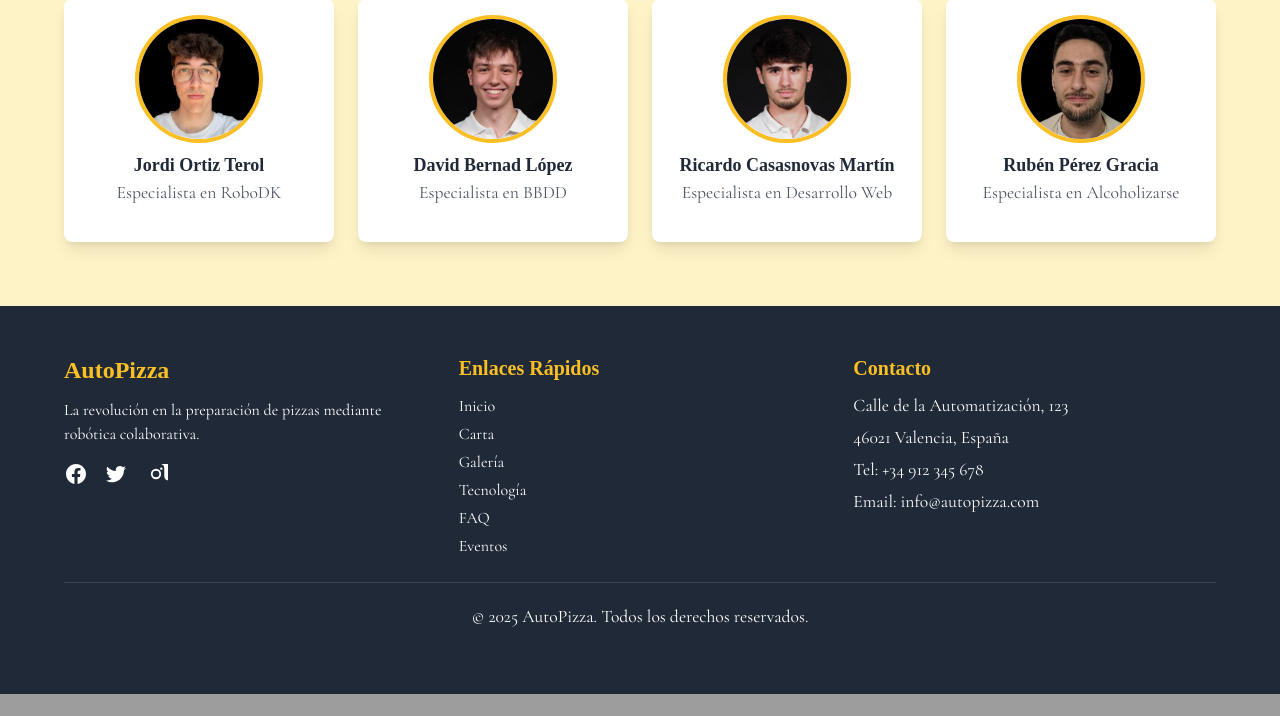
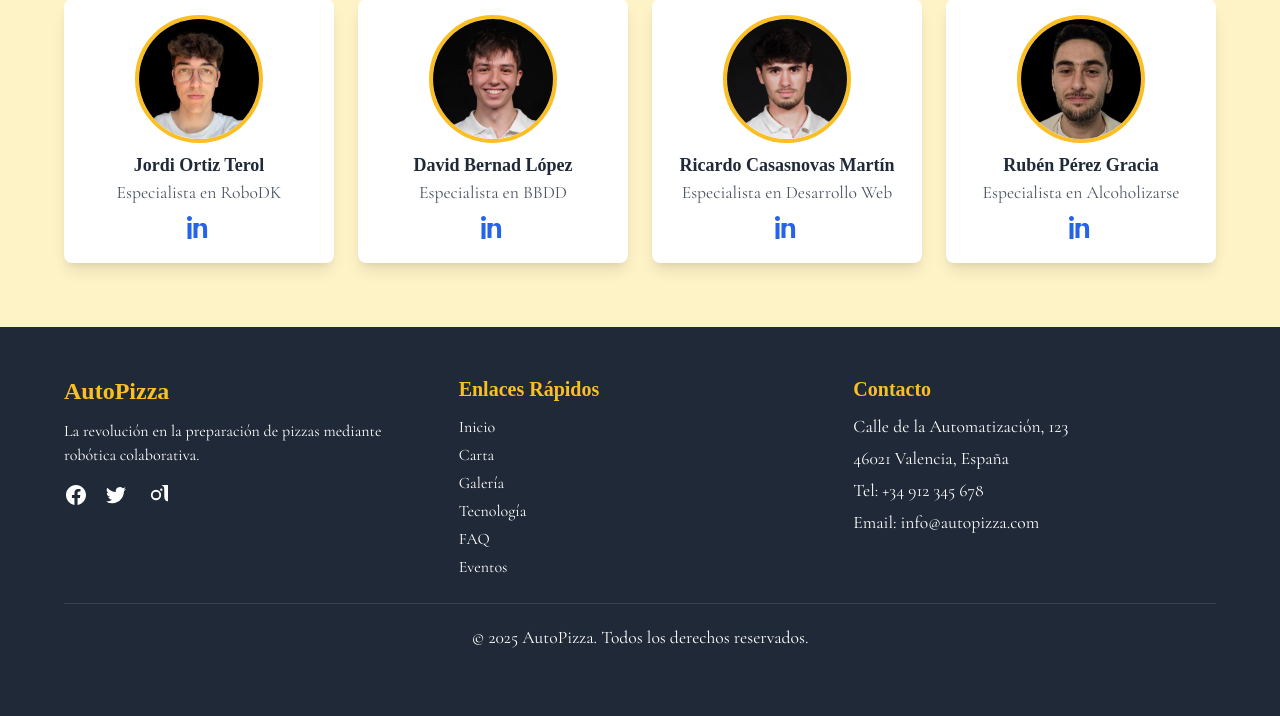
Before and after one commit to Ruben-pergra/Autopizza_web, a Flask app: page / in a window 1280 px wide. Shown: the part 2130-2846 px from the top of the page. Before the commit the page ends 2824 px from the top, so only its background shows below. Run offline with Flask 3, Linux system fonts and the light colour scheme; some libraries are stand-ins or nearby versions; some web fonts are replaced.

Commit message:
links correctos

```diff
--- a/templates/index.html
+++ b/templates/index.html
@@ -108,7 +108,6 @@
       </div>
     </section>
   <!-- ========== Equipo ========== -->
-
     <section class="py-16 px-6 md:px-12 bg-yellow-100" id="equipo">
       <div class="max-w-6xl mx-auto">
         <h2 class="text-3xl font-bold text-gray-800 mb-6 text-center">Nuestro Equipo</h2>
@@ -116,42 +115,55 @@
         <div class="grid md:grid-cols-4 gap-6 text-center">
           <!-- Jordi -->
           <div class="bg-white p-4 rounded-lg shadow-lg hover:shadow-xl transition-shadow">
-            <a href="https://www.linkedin.com/in/jorter-561218367/" target="_blank" rel="noopener noreferrer" class="block transform hover:scale-105 transition-transform">
-              <img src="{{ url_for('static', filename='miembro1.png') }}" alt="Jordi Ortiz Terol" class="rounded-full h-32 w-32 mx-auto mb-2 object-cover border-4 border-yellow-400 cursor-pointer">
+            <img src="{{ url_for('static', filename='miembro1.png') }}" alt="Jordi Ortiz Terol" class="rounded-full h-32 w-32 mx-auto mb-2 object-cover border-4 border-yellow-400">
+            <h3 class="text-lg font-semibold text-gray-800">Jordi Ortiz Terol</h3>
+            <p class="text-gray-600 mb-2">Especialista en RoboDK</p>
+            <a href="https://www.linkedin.com/in/jorter-561218367/" target="_blank" rel="noopener noreferrer" class="inline-block text-blue-600 hover:text-blue-800 transition-colors">
+              <svg class="w-6 h-6 mx-auto" fill="currentColor" viewBox="0 0 24 24" aria-hidden="true">
+                <path d="M4.98 3.5C4.98 4.88 3.88 6 2.5 6S0 4.88 0 3.5 1.12 1 2.5 1 4.98 2.12 4.98 3.5zM.5 8h4V24h-4V8zm7.5 0h3.8v2.2h.1c.5-.9 1.7-2.2 3.6-2.2 3.9 0 4.6 2.6 4.6 6v9h-4v-8c0-1.9 0-4.3-2.6-4.3-2.6 0-3 2-3 4.1v8.2h-4V8z"/>
+              </svg>
             </a>
-            <h3 class="text-lg font-semibold text-gray-800">Jordi Ortiz Terol</h3>
-            <p class="text-gray-600">Especialista en RoboDK</p>
           </div>
 
           <!-- David -->
           <div class="bg-white p-4 rounded-lg shadow-lg hover:shadow-xl transition-shadow">
-            <a href="https://forocoches.com/foro/showthread.php?t=6021881" target="_blank" rel="noopener noreferrer" class="block transform hover:scale-105 transition-transform">
-              <img src="{{ url_for('static', filename='miembro2.png') }}" alt="David Bernad López" class="rounded-full h-32 w-32 mx-auto mb-2 object-cover border-4 border-yellow-400 cursor-pointer">
+            <img src="{{ url_for('static', filename='miembro2.png') }}" alt="David Bernad López" class="rounded-full h-32 w-32 mx-auto mb-2 object-cover border-4 border-yellow-400">
+            <h3 class="text-lg font-semibold text-gray-800">David Bernad López</h3>
+            <p class="text-gray-600 mb-2">Especialista en BBDD</p>
+            <a href="https://www.linkedin.com/in/david-bernad-l%C3%B3pez-83392b289/" target="_blank" rel="noopener noreferrer" class="inline-block text-blue-600 hover:text-blue-800 transition-colors">
+              <svg class="w-6 h-6 mx-auto" fill="currentColor" viewBox="0 0 24 24" aria-hidden="true">
+                <path d="M4.98 3.5C4.98 4.88 3.88 6 2.5 6S0 4.88 0 3.5 1.12 1 2.5 1 4.98 2.12 4.98 3.5zM.5 8h4V24h-4V8zm7.5 0h3.8v2.2h.1c.5-.9 1.7-2.2 3.6-2.2 3.9 0 4.6 2.6 4.6 6v9h-4v-8c0-1.9 0-4.3-2.6-4.3-2.6 0-3 2-3 4.1v8.2h-4V8z"/>
+              </svg>
             </a>
-            <h3 class="text-lg font-semibold text-gray-800">David Bernad López</h3>
-            <p class="text-gray-600">Especialista en BBDD</p>
           </div>
 
           <!-- Ricardo -->
           <div class="bg-white p-4 rounded-lg shadow-lg hover:shadow-xl transition-shadow">
-            <a href="https://www.linkedin.com/in/ricardocasasnovas23/" target="_blank" rel="noopener noreferrer" class="block transform hover:scale-105 transition-transform">
-              <img src="{{ url_for('static', filename='miembro3.png') }}" alt="Ricardo Casasnovas Martín" class="rounded-full h-32 w-32 mx-auto mb-2 object-cover border-4 border-yellow-400 cursor-pointer">
+            <img src="{{ url_for('static', filename='miembro3.png') }}" alt="Ricardo Casasnovas Martín" class="rounded-full h-32 w-32 mx-auto mb-2 object-cover border-4 border-yellow-400">
+            <h3 class="text-lg font-semibold text-gray-800">Ricardo Casasnovas Martín</h3>
+            <p class="text-gray-600 mb-2">Especialista en Desarrollo Web</p>
+            <a href="https://www.linkedin.com/in/ricardocasasnovas23/" target="_blank" rel="noopener noreferrer" class="inline-block text-blue-600 hover:text-blue-800 transition-colors">
+              <svg class="w-6 h-6 mx-auto" fill="currentColor" viewBox="0 0 24 24" aria-hidden="true">
+                <path d="M4.98 3.5C4.98 4.88 3.88 6 2.5 6S0 4.88 0 3.5 1.12 1 2.5 1 4.98 2.12 4.98 3.5zM.5 8h4V24h-4V8zm7.5 0h3.8v2.2h.1c.5-.9 1.7-2.2 3.6-2.2 3.9 0 4.6 2.6 4.6 6v9h-4v-8c0-1.9 0-4.3-2.6-4.3-2.6 0-3 2-3 4.1v8.2h-4V8z"/>
+              </svg>
             </a>
-            <h3 class="text-lg font-semibold text-gray-800">Ricardo Casasnovas Martín</h3>
-            <p class="text-gray-600">Especialista en Desarrollo Web</p>
           </div>
 
           <!-- Rubén -->
           <div class="bg-white p-4 rounded-lg shadow-lg hover:shadow-xl transition-shadow">
-            <a href="https://www.alcoholicos-anonimos.org/v_portal/apartados/apartado.asp" target="_blank" rel="noopener noreferrer" class="block transform hover:scale-105 transition-transform">
-              <img src="{{ url_for('static', filename='miembro4.png') }}" alt="Rubén Pérez Gracia" class="rounded-full h-32 w-32 mx-auto mb-2 object-cover border-4 border-yellow-400 cursor-pointer">
+            <img src="{{ url_for('static', filename='miembro4.png') }}" alt="Rubén Pérez Gracia" class="rounded-full h-32 w-32 mx-auto mb-2 object-cover border-4 border-yellow-400">
+            <h3 class="text-lg font-semibold text-gray-800">Rubén Pérez Gracia</h3>
+            <p class="text-gray-600 mb-2">Especialista en Alcoholizarse</p>
+            <a href="https://www.linkedin.com/in/rub%C3%A9n-p%C3%A9rez-gracia-149356367/" target="_blank" rel="noopener noreferrer" class="inline-block text-blue-600 hover:text-blue-800 transition-colors">
+              <svg class="w-6 h-6 mx-auto" fill="currentColor" viewBox="0 0 24 24" aria-hidden="true">
+                <path d="M4.98 3.5C4.98 4.88 3.88 6 2.5 6S0 4.88 0 3.5 1.12 1 2.5 1 4.98 2.12 4.98 3.5zM.5 8h4V24h-4V8zm7.5 0h3.8v2.2h.1c.5-.9 1.7-2.2 3.6-2.2 3.9 0 4.6 2.6 4.6 6v9h-4v-8c0-1.9 0-4.3-2.6-4.3-2.6 0-3 2-3 4.1v8.2h-4V8z"/>
+              </svg>
             </a>
-            <h3 class="text-lg font-semibold text-gray-800">Rubén Pérez Gracia</h3>
-            <p class="text-gray-600">Especialista en Alcoholizarse</p>
           </div>
         </div>
       </div>
     </section>
+
   </main>
 
     <!-- ========== FOOTER ========== -->
```
